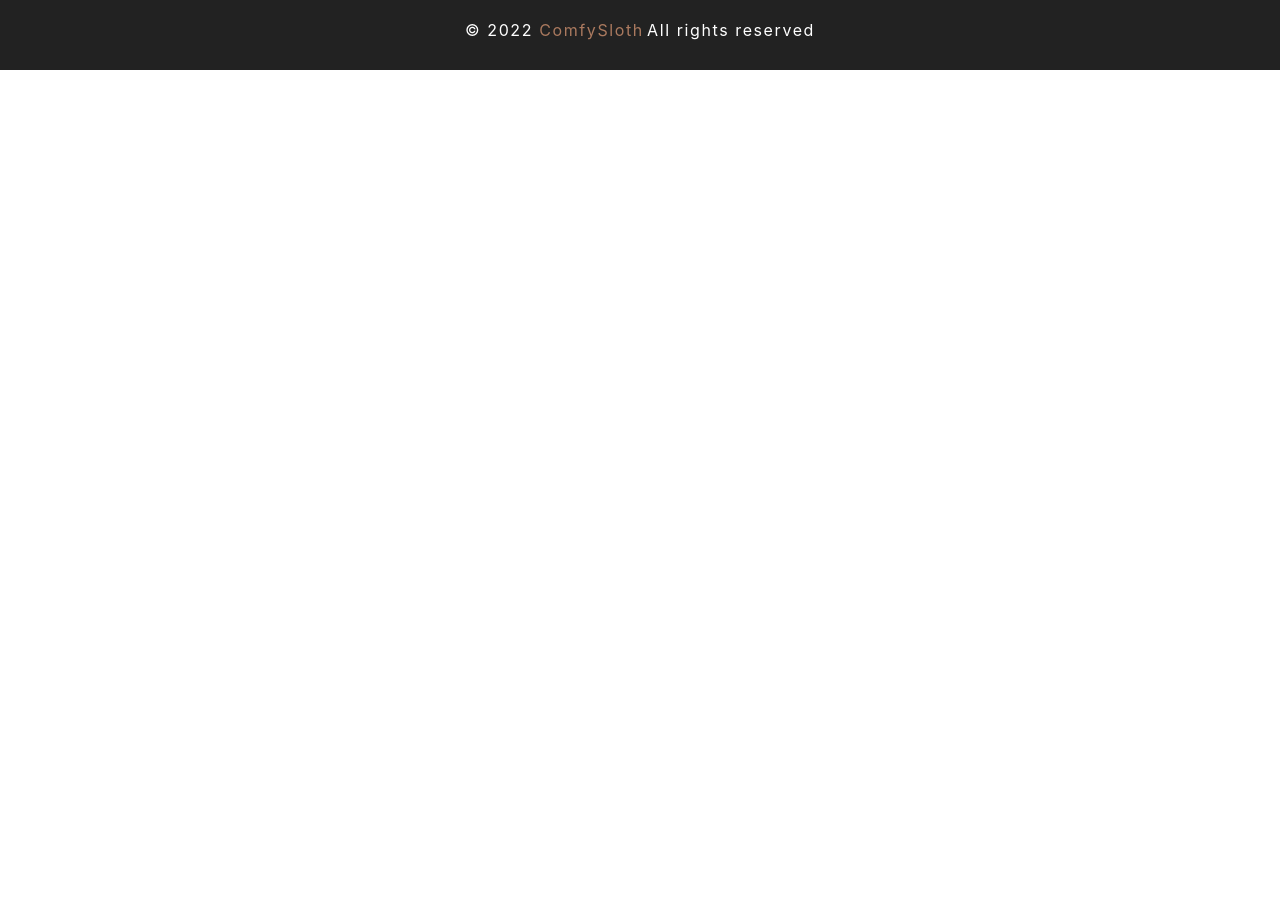
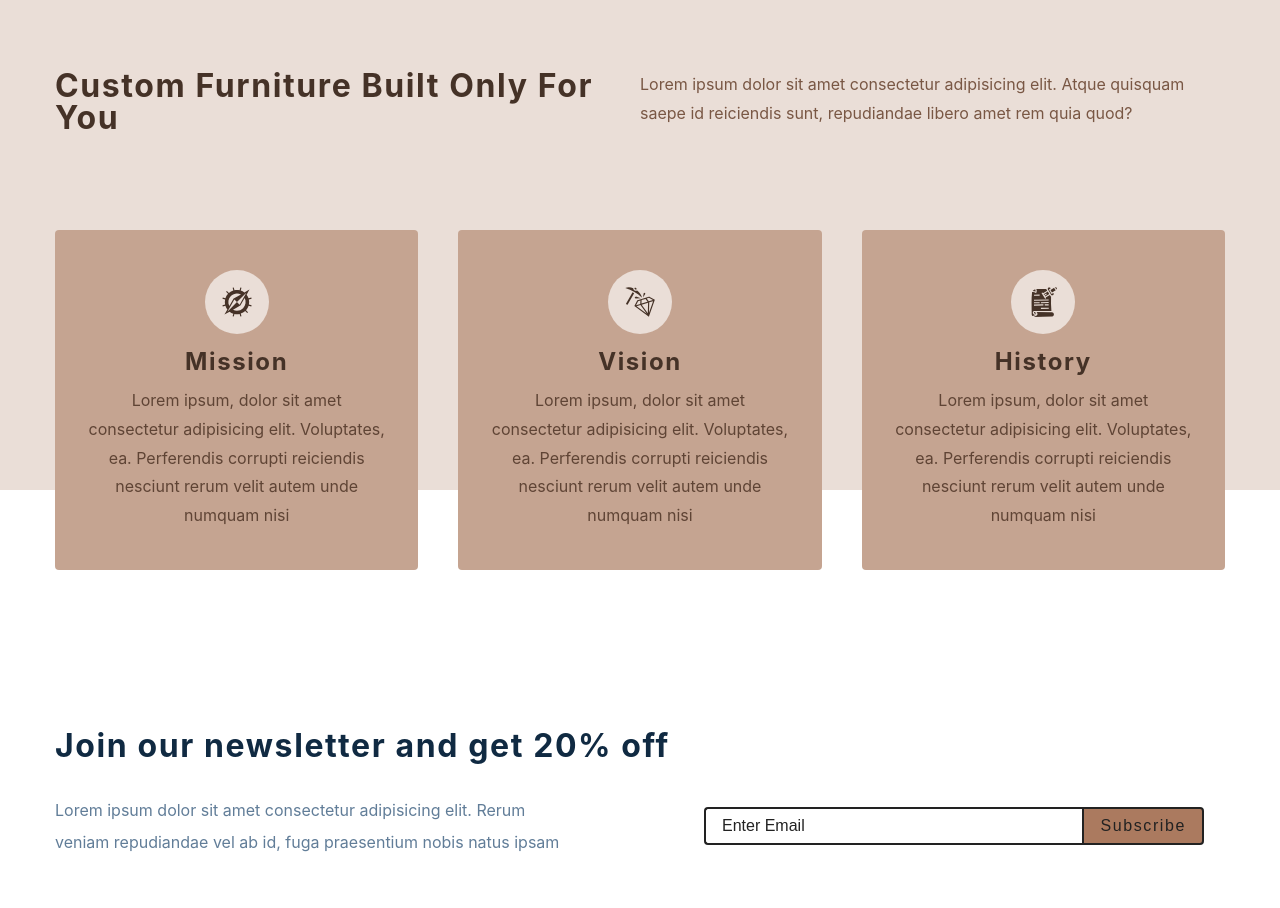
Before and after one commit to nurmukhamedov/Ecommerce-with-React, a React (Create React App) app in the folder e-commerce/: page / in a window 1280 px wide. Shown: the part 1022-1930 px from the top of the page. Before the commit the page ends 1092 px from the top, so only its background shows below. Built offline with nearby package versions, Linux system fonts and the light colour scheme; no server answers.

Commit message:
lesson-42

```diff
--- a/e-commerce/src/App.js
+++ b/e-commerce/src/App.js
@@ -25,6 +25,7 @@ function App() {
                <Route path = '/about' element = { <About/> } />
                <Route path = '/cart' element = { <Cart/> } />
                <Route path = '/products' element = { <Products/> } />
+               <Route path = '/products/:id' element = { <SingleProduct/> } />
                <Route path = '*' element = { <Error/> } />
              </Routes>
              <Footer/>
--- a/e-commerce/src/components/Contact.js
+++ b/e-commerce/src/components/Contact.js
@@ -1,9 +1,98 @@
-import React from 'react'
+import React from 'react';
+import styled from 'styled-components';
 
 const Contact = () => {
   return (
-    <div>Contact</div>
+     <Wrapper>
+         <div className='section-center'>
+            <h3>Join our newsletter and get 20% off</h3>
+            <div className='content'>
+              <p>
+              Lorem ipsum dolor sit amet consectetur adipisicing elit. Rerum
+            veniam repudiandae vel ab id, fuga praesentium nobis natus ipsam
+              </p>
+              <form className='contact-form'
+              action="https://formspree.io/f/xyyorjqe"
+              method='POST'
+              >
+              <input
+              type='email'
+              className='form-input'
+              placeholder='enter email'
+              name='_replyto'/>
+                <button type='submit' className='submit-btn'>
+              subscribe
+            </button>
+              </form>
+            </div>
+         </div>
+     </Wrapper>
   )
 }
 
+
+const Wrapper = styled.section`
+  padding: 5rem 0;
+  h3 {
+    text-transform: none;
+  }
+  p {
+    line-height: 2;
+    max-width: 45em;
+    color: var(--clr-grey-5);
+  }
+  .contact-form {
+    width: 90vw;
+    max-width: 500px;
+    display: grid;
+    grid-template-columns: 1fr auto;
+  }
+
+  .form-input,
+  .submit-btn {
+    font-size: 1rem;
+    padding: 0.5rem 1rem;
+    border: 2px solid var(--clr-black);
+  }
+  .form-input {
+    border-right: none;
+    color: var(--clr-grey-3);
+    border-top-left-radius: var(--radius);
+    border-bottom-left-radius: var(--radius);
+  }
+  .submit-btn {
+    border-top-right-radius: var(--radius);
+    border-bottom-right-radius: var(--radius);
+  }
+  .form-input::placeholder {
+    color: var(--clr-black);
+    text-transform: capitalize;
+  }
+  .submit-btn {
+    background: var(--clr-primary-5);
+    text-transform: capitalize;
+    letter-spacing: var(--spacing);
+    cursor: pointer;
+    transition: var(--transition);
+    color: var(--clr-black);
+  }
+  .submit-btn:hover {
+    color: var(--clr-white);
+  }
+  @media (min-width: 992px) {
+    .content {
+      display: grid;
+      grid-template-columns: 1fr 1fr;
+      align-items: center;
+      gap: 8rem;
+      margin-top: 2rem;
+    }
+    p {
+      margin-bottom: 0;
+    }
+  }
+  @media (min-width: 1280px) {
+    padding: 15rem 0;
+  }
+`
 export default Contact
--- a/e-commerce/src/components/Services.js
+++ b/e-commerce/src/components/Services.js
@@ -1,9 +1,97 @@
 import React from 'react'
-
+import styled from 'styled-components'
+import { services } from '../utils/constant'
 const Services = () => {
   return (
-    <div>Services</div>
+    <Wrapper>
+        <div className='section-center'>
+        <article className='header'>
+              <h3>
+              Custom Furniture Built Only For You
+              </h3>
+              <p> Lorem ipsum dolor sit amet consectetur adipisicing elit. Atque quisquam saepe id reiciendis sunt, repudiandae libero amet rem quia quod?
+              </p>
+         </article>
+         <div className='services-center'>
+            {services.map((service) => {
+              const {id, icon, title, text} = service
+            return (
+              <article key={id} className="service">
+                <span className='icon'>{icon}</span>
+                <h4>{title}</h4>
+                <p>{text}</p>
+              </article>
+            )
+
+            })}
+         </div>
+        </div>
+
+    </Wrapper>
   )
 }
 
-export default Services
+const Wrapper = styled.section`
+  h3,
+  h4 {
+    color: var(--clr-primary-1);
+  }
+  padding: 5rem 0;
+
+  background: var(--clr-primary-10);
+
+  .header h3 {
+    margin-bottom: 2rem;
+  }
+  p {
+    margin-bottom: 0;
+    line-height: 1.8;
+    color: var(--clr-primary-3);
+  }
+  .services-center {
+    margin-top: 4rem;
+    display: grid;
+    gap: 2.5rem;
+  }
+  .service {
+    background: var(--clr-primary-7);
+    text-align: center;
+    padding: 2.5rem 2rem;
+    border-radius: var(--radius);
+    p {
+      color: var(--clr-primary-2);
+    }
+  }
+  span {
+    width: 4rem;
+    height: 4rem;
+    display: grid;
+    margin: 0 auto;
+    place-items: center;
+    margin-bottom: 1rem;
+    border-radius: 50%;
+    background: var(--clr-primary-10);
+    color: var(--clr-primary-1);
+    svg {
+      font-size: 2rem;
+    }
+  }
+  @media (min-width: 992px) {
+    .header {
+      display: grid;
+      grid-template-columns: 1fr 1fr;
+    }
+  }
+  @media (min-width: 576px) {
+    .services-center {
+      grid-template-columns: repeat(auto-fit, minmax(360px, 1fr));
+    }
+  }
+  @media (min-width: 1280px) {
+    padding: 0;
+    .section-center {
+      transform: translateY(5rem);
+    }
+  }
+`
+export default Services;
--- a/e-commerce/src/context/products_context.js
+++ b/e-commerce/src/context/products_context.js
@@ -44,13 +44,25 @@ export const ProductsProvider = ({children}) => {
         }
     }
 
+    const fetchSingleProduct = async (url) => {
+        dispatch({type: GET_SINGLE_PRODUCT_BEGIN})
+        try {
+           const response = await axios.get(url)
+           const singleproduct = response.data
+           dispatch({type: GET_SINGLE_PRODUCT_SUCCESS, payload: singleproduct})
+        } catch{
+            dispatch({type: GET_SINGLE_PRODUCT_ERROR})
+        }
+
+    }
+
 
     useEffect(() => {
         fetchProducts(url)
     }, []);
 
     return (
-         <ProductsContext.Provider value={{ ...state, openSidebar, closeSidebar,}}>
+         <ProductsContext.Provider value={{ ...state, openSidebar, closeSidebar, fetchSingleProduct}}>
             {children}
          </ProductsContext.Provider>
     )
--- a/e-commerce/src/pages/HomePage.js
+++ b/e-commerce/src/pages/HomePage.js
@@ -1,11 +1,13 @@
 import React from 'react'
-import { FeaturedProducts, Hero } from '../components'
+import { Contact, FeaturedProducts, Hero, Services } from '../components'
 
 const HomePage = () => {
   return (
     <main>
       <Hero/>
       <FeaturedProducts/>
+      <Services/>
+      <Contact/>
     </main>
   )
 }
```
Also changed, not shown: e-commerce/src/components/AddToCart.js (added, +9 -0 lines), e-commerce/src/components/ProductImage.js (added, +9 -0 lines), e-commerce/src/components/Stars.js (added, +9 -0 lines), e-commerce/src/pages/SingleProductPage.js (+10 -2 lines).
